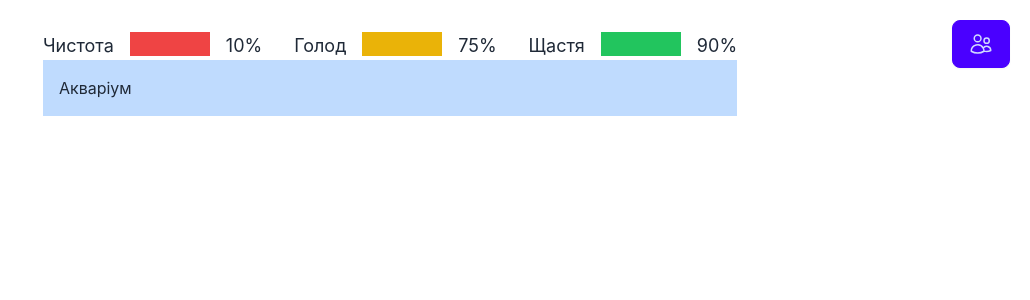
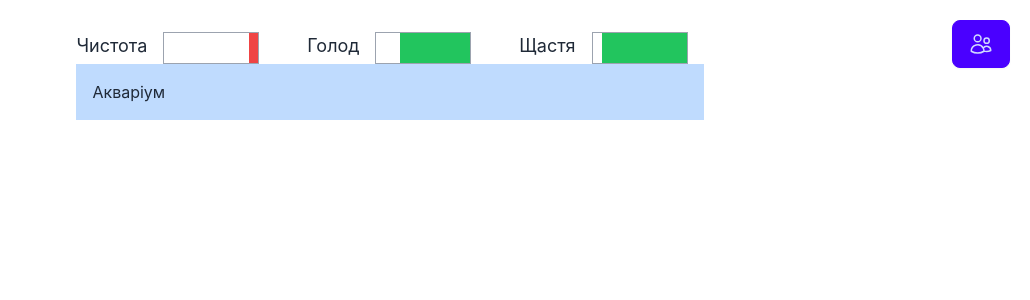
Before and after one commit to Blaumaus/hackathon, a React (Create React App) app in the folder frontend/: page /aquarium in a window 1280 px wide. Shown: the top 300 px of the page, without its empty margins (250-1280 px from the left). Built offline with nearby package versions, Linux system fonts and the light colour scheme.

Commit message:
status bar added

```diff
--- a/frontend/src/components/StatusBar.jsx
+++ b/frontend/src/components/StatusBar.jsx
@@ -1,20 +1,24 @@
 import React from 'react';
 
-const StatusBar = ({ name, color, percentage }) => {
+const StatusBar = ({ name, percentage }) => {
   let colorClass;
   if (percentage <= 30) {
     colorClass = 'bg-red-500';
-  } else if (percentage <= 75) {
+  } else if (percentage <= 65) {
     colorClass = 'bg-yellow-500';
   } else {
     colorClass = 'bg-green-500';
   }
 
+  const progressWidth = `${100 - percentage}%`;
+
   return (
     <div className="flex justify-center space-x-4">
       <div className="text-lg">{name}</div>
-      <div className={`w-20 h-6 ${colorClass}`}></div>
-      <div className="text-lg">{percentage}%</div>
+      <div className={`border border-gray-400 w-24 h-8 relative overflow-hidden ${colorClass}`}>
+        <div style={{ width: progressWidth }} className="h-full bg-white"></div>
+      </div>
+      <div className={`text-lg ${colorClass}`}></div>
     </div>
   );
 };
```
